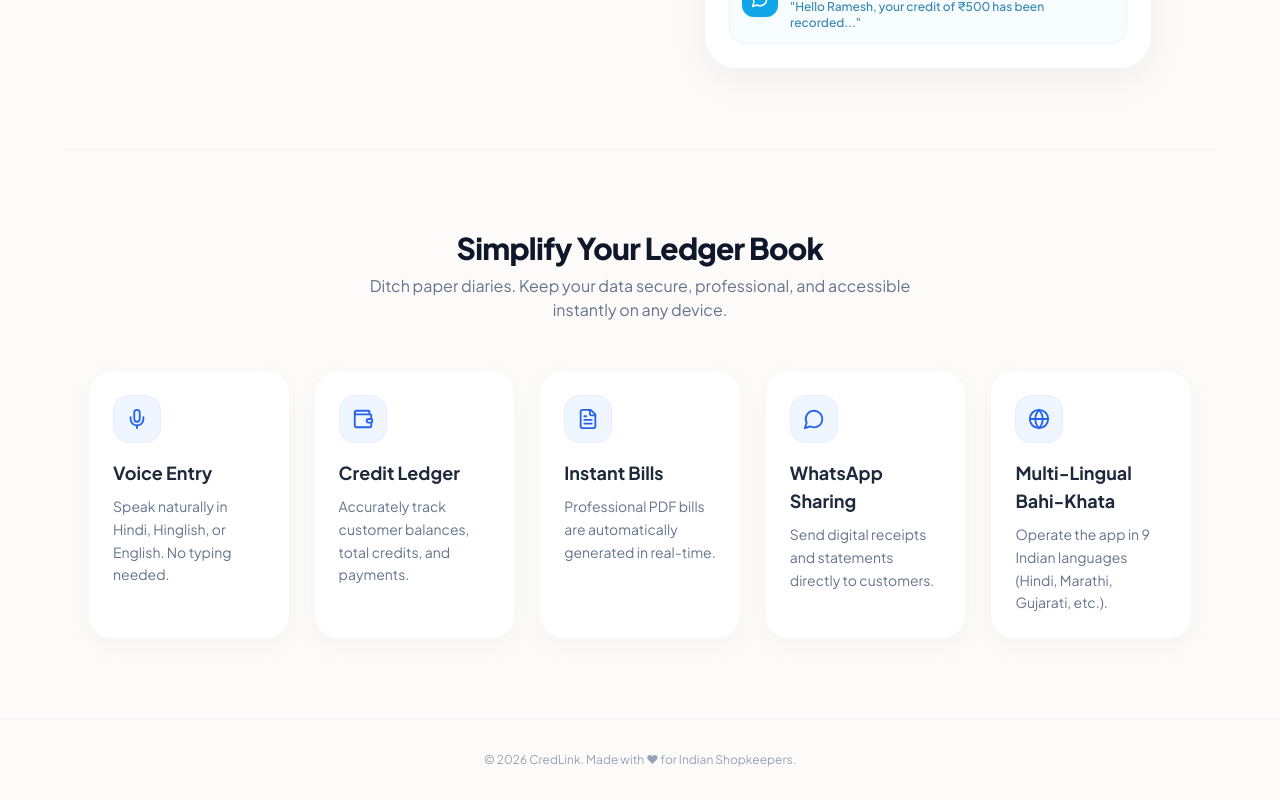
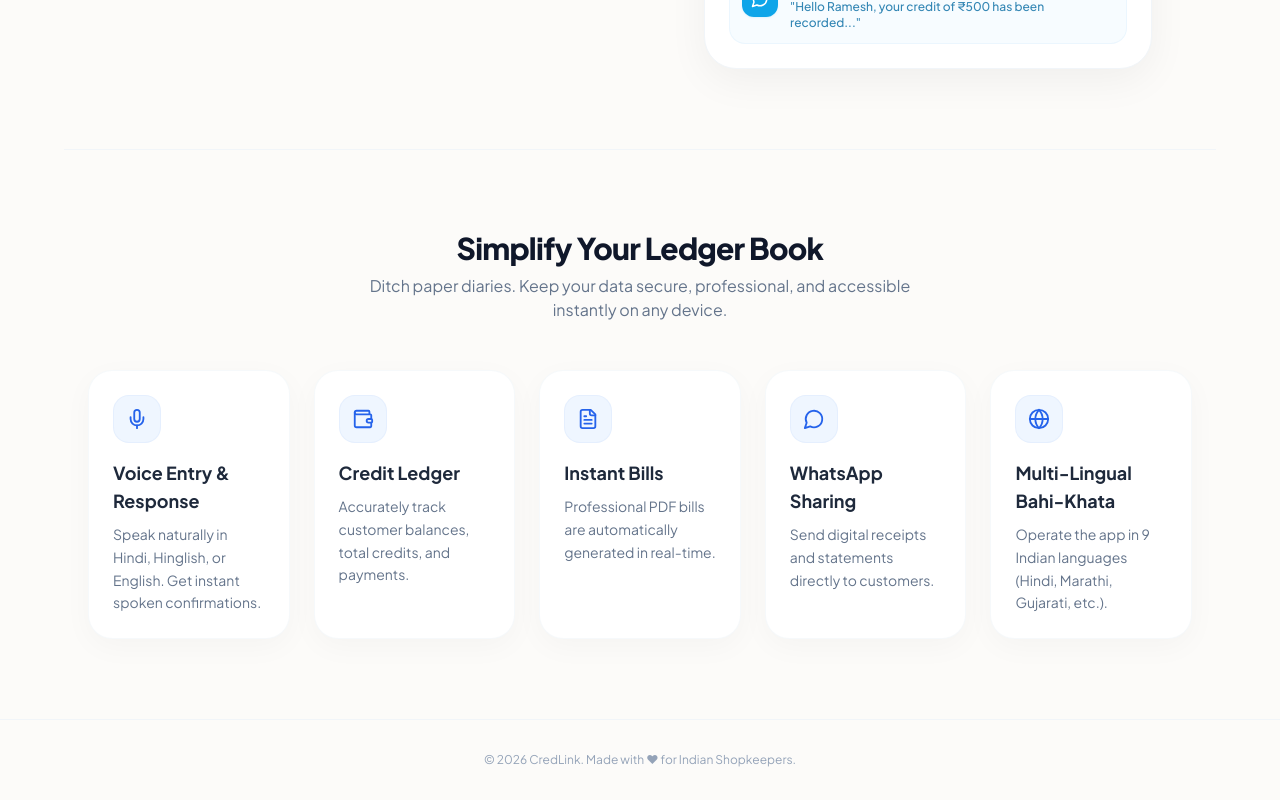
Before and after one commit to anshumankushwaha-2005/Credlink, a React (Vite) app in the folder client/: page / in a window 1280 px wide. Shown: the part 610-1410 px from the top of the page. Built offline with nearby package versions, Linux system fonts and the light colour scheme; no server answers.

Commit message:
feat: highlight voice response feature in main landing page features grid

```diff
--- a/client/src/pages/Landing.jsx
+++ b/client/src/pages/Landing.jsx
@@ -152,14 +152,14 @@ const localTranslations = {
 const getFeatures = (lang) => {
   const translations = {
     en: [
-      { icon: Mic, title: 'Voice Entry', desc: 'Speak naturally in Hindi, Hinglish, or English. No typing needed.' },
+      { icon: Mic, title: 'Voice Entry & Response', desc: 'Speak naturally in Hindi, Hinglish, or English. Get instant spoken confirmations.' },
       { icon: Wallet, title: 'Credit Ledger', desc: 'Accurately track customer balances, total credits, and payments.' },
       { icon: FileText, title: 'Instant Bills', desc: 'Professional PDF bills are automatically generated in real-time.' },
       { icon: MessageCircle, title: 'WhatsApp Sharing', desc: 'Send digital receipts and statements directly to customers.' },
       { icon: Globe, title: 'Multi-Lingual Bahi-Khata', desc: 'Operate the app in 9 Indian languages (Hindi, Marathi, Gujarati, etc.).' },
     ],
     hi: [
-      { icon: Mic, title: 'आवाज़ प्रविष्टि', desc: 'हिंदी, हिंग्लिश या अंग्रेजी में स्वाभाविक रूप से बोलें। टाइपिंग की आवश्यकता नहीं है।' },
+      { icon: Mic, title: 'वॉयस एंट्री और रिस्पॉन्स', desc: 'हिंदी, हिंग्लिश या अंग्रेजी में बोलें और तुरंत ऑडियो पुष्टि (Spoken Confirmation) प्राप्त करें।' },
       { icon: Wallet, title: 'क्रेडिट लेजर', desc: 'ग्राहक के बकाया, कुल क्रेडिट और भुगतान को सटीक रूप से ट्रैक करें।' },
       { icon: FileText, title: 'त्वरित बिल', desc: 'पेशेवर पीडीएफ बिल वास्तविक समय में स्वचालित रूप से उत्पन्न होते हैं।' },
       { icon: MessageCircle, title: 'व्हाट्सएप साझाकरण', desc: 'डिजिटल रसीदें और विवरण सीधे ग्राहकों को भेजें।' },
```
